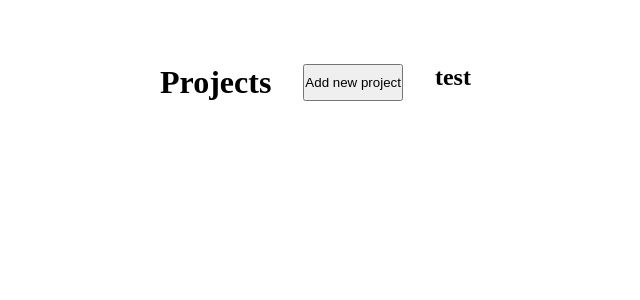
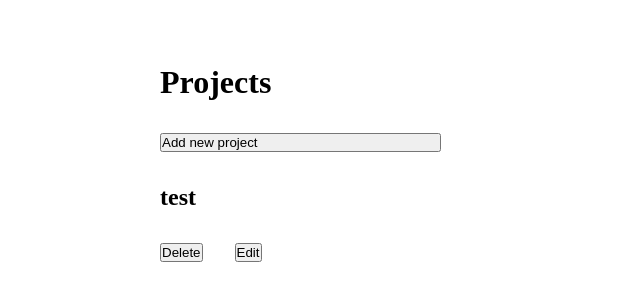
Before and after one commit to kizwolak/To-do-list, a website built with webpack: page src/index.html in a window 1280 px wide. Shown: the whole page, without its empty margins (0-640 px from the left). Built offline with nearby package versions, Linux system fonts and the light colour scheme.

Commit message:
Main project-adding logic completed

```diff
--- a/src/generateProjects.js
+++ b/src/generateProjects.js
@@ -2,7 +2,23 @@ export default function generateProjects(project) {
     let projectsDiv = document.querySelector(".projects");
     let projectContainer = document.createElement('div');
     let projectTitle = document.createElement('h2');
+
     projectTitle.textContent = project.title;
     projectContainer.appendChild(projectTitle);
     projectsDiv.appendChild(projectContainer);
+
+    let projectButtons = document.createElement('div');
+    projectContainer.appendChild(projectButtons);
+
+    let deleteButton = document.createElement('button');
+    deleteButton.textContent = "Delete";
+
+    let editButton = document.createElement('button');
+    editButton.textContent = "Edit";
+
+    projectButtons.appendChild(deleteButton);
+    projectButtons.appendChild(editButton);
+    projectContainer.appendChild(projectButtons);
+
+
 }
--- a/src/index.html
+++ b/src/index.html
@@ -9,8 +9,11 @@
 <body>
 
     <div class="projects">
-        <h1>Projects</h1>
-        <button id="addNew">Add new project</button>
+        <div class="projectsTitle">
+            <h1>Projects</h1>
+            <button id="addNew">Add new project</button>
+        </div>
+
     </div>
 
     <div class="main">
--- a/src/style.css
+++ b/src/style.css
@@ -7,14 +7,26 @@
 body {
     margin: 4em 10em;
     display: grid;
-    grid-template-areas: "projects main main main"
-                         "projects main main main"
-                         "projects main main main"
-                         "projects main main main";
+    grid-template-areas: "projects main main main main"
+                         "projects main main main main"
+                         "projects main main main main"
+                         "projects main main main main";
 }
 
 .projects {
     grid-area: projects;
+    display: flex;
+    flex-direction: column;
+    gap: 2em;
+}
+
+.projects > * {
+    display: flex;
+    flex-direction: column;
+    gap: 2em;
+}
+
+.projects > * > *  {
     display: flex;
     gap: 2em;
 }
```
